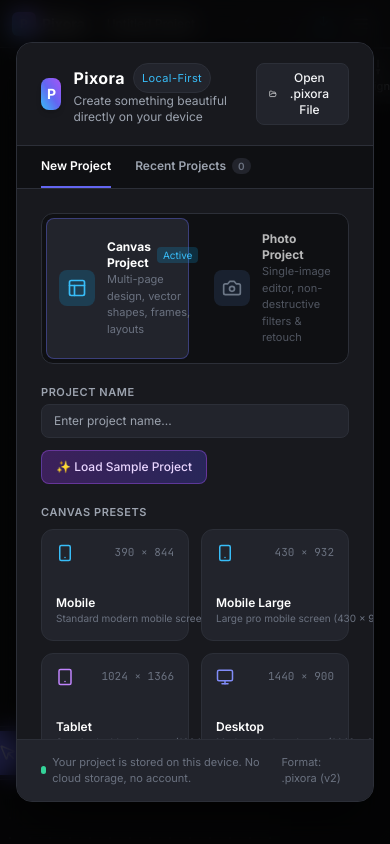
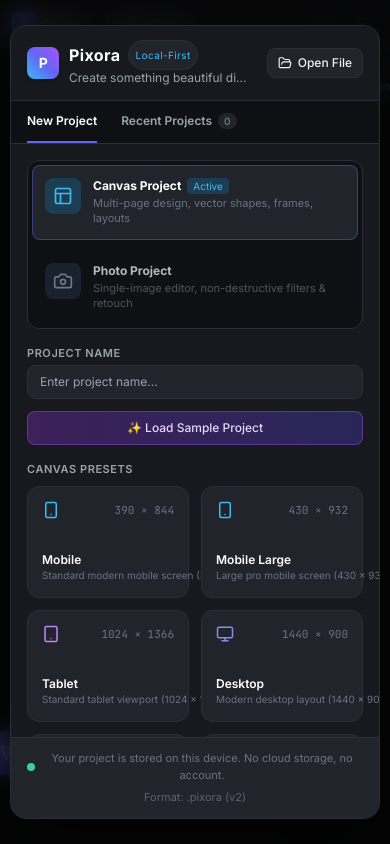
Before and after one commit to uypanha/pixora, a React (Vite) app: page / in a window 390 px wide. Built offline with nearby package versions, Linux system fonts and the light colour scheme.

Commit message:
fix(ui): improve launcher responsiveness for smaller screen widths

```diff
--- a/src/components/launcher/Launcher.tsx
+++ b/src/components/launcher/Launcher.tsx
@@ -180,7 +180,7 @@
   };
 
   return (
-    <div className="fixed inset-0 z-50 flex items-center justify-center bg-black/75 backdrop-blur-md p-4 select-none">
+    <div className="fixed inset-0 z-50 flex items-center justify-center bg-black/75 backdrop-blur-md p-2.5 sm:p-4 select-none">
       <input
         ref={fileInputRef}
         type="file"
@@ -196,38 +196,39 @@
         onChange={handlePhotoUpload}
       />
 
-      <div className="bg-pixora-surface border border-pixora-border rounded-2xl shadow-pixora-modal w-full max-w-3xl max-h-[90vh] flex flex-col overflow-hidden animate-in fade-in zoom-in-95 duration-200">
+      <div className="bg-pixora-surface border border-pixora-border rounded-2xl shadow-pixora-modal w-full max-w-3xl max-h-[94vh] sm:max-h-[90vh] flex flex-col overflow-hidden animate-in fade-in zoom-in-95 duration-200">
         {/* Header */}
-        <div className="flex items-center justify-between px-6 py-5 border-b border-pixora-border bg-pixora-surface">
-          <div className="flex items-center space-x-3">
-            <div className="w-8 h-8 rounded-lg bg-gradient-to-tr from-sky-400 via-indigo-500 to-purple-500 flex items-center justify-center shadow-md">
+        <div className="flex items-center justify-between px-4 py-3.5 sm:px-6 sm:py-5 border-b border-pixora-border bg-pixora-surface gap-3">
+          <div className="flex items-center space-x-2.5 sm:space-x-3 min-w-0">
+            <div className="w-8 h-8 rounded-lg bg-gradient-to-tr from-sky-400 via-indigo-500 to-purple-500 flex items-center justify-center shadow-md flex-shrink-0">
               <span className="text-white text-sm font-black tracking-tighter">P</span>
             </div>
-            <div>
+            <div className="min-w-0">
               <h2 className="text-base font-bold text-white tracking-wide flex items-center space-x-2">
                 <span>Pixora</span>
-                <span className="text-[11px] font-normal px-2 py-0.5 rounded-full bg-pixora-elevated text-pixora-selection border border-pixora-border">
+                <span className="text-[10px] sm:text-[11px] font-normal px-1.5 sm:px-2 py-0.5 rounded-full bg-pixora-elevated text-pixora-selection border border-pixora-border whitespace-nowrap">
                   Local-First
                 </span>
               </h2>
-              <p className="text-xs text-pixora-text-muted">
+              <p className="text-xs text-pixora-text-muted truncate max-w-[180px] xs:max-w-xs sm:max-w-none">
                 Create something beautiful directly on your device
               </p>
             </div>
           </div>
 
-          <div className="flex items-center space-x-2">
+          <div className="flex items-center space-x-2 flex-shrink-0">
             <button
               onClick={handleOpenLocalFile}
-              className="flex items-center space-x-1.5 px-3 py-1.5 bg-pixora-elevated hover:bg-pixora-hover text-xs font-medium text-pixora-text rounded-lg border border-pixora-border transition-colors"
+              className="flex items-center space-x-1.5 px-2.5 sm:px-3 py-1.5 bg-pixora-elevated hover:bg-pixora-hover text-xs font-medium text-pixora-text rounded-lg border border-pixora-border transition-colors whitespace-nowrap"
             >
-              <FolderOpen size={14} />
-              <span>Open .pixora File</span>
+              <FolderOpen size={14} className="flex-shrink-0" />
+              <span className="hidden sm:inline">Open .pixora File</span>
+              <span className="sm:hidden">Open File</span>
             </button>
             {hasActiveProject && (
               <button
                 onClick={onClose}
-                className="text-pixora-text-muted hover:text-white p-1 rounded-lg hover:bg-pixora-hover transition-colors"
+                className="text-pixora-text-muted hover:text-white p-1 rounded-lg hover:bg-pixora-hover transition-colors flex-shrink-0"
               >
                 <X size={20} />
               </button>
@@ -237,17 +238,19 @@
 
         {/* Local Recovery Banner */}
         {hasActiveProject && (
-          <div className="px-6 py-3 bg-gradient-to-r from-indigo-950/40 to-sky-950/30 border-b border-pixora-border/60 flex items-center justify-between">
-            <div className="flex items-center space-x-2 text-xs">
-              <FileCheck size={16} className="text-emerald-400" />
-              <span className="text-white font-medium">We found a locally saved project:</span>
-              <span className="text-pixora-selection font-semibold truncate max-w-xs">
-                "{activeProjectName || 'Untitled Project'}"
-              </span>
+          <div className="px-4 py-2.5 sm:px-6 sm:py-3 bg-gradient-to-r from-indigo-950/40 to-sky-950/30 border-b border-pixora-border/60 flex flex-col sm:flex-row items-start sm:items-center justify-between gap-2.5">
+            <div className="flex items-center space-x-2 text-xs min-w-0 flex-1">
+              <FileCheck size={16} className="text-emerald-400 flex-shrink-0" />
+              <div className="flex items-center space-x-1.5 min-w-0">
+                <span className="text-white font-medium whitespace-nowrap">Locally saved project:</span>
+                <span className="text-pixora-selection font-semibold truncate max-w-[140px] xs:max-w-[200px] sm:max-w-xs">
+                  "{activeProjectName || 'Untitled Project'}"
+                </span>
+              </div>
             </div>
             <button
               onClick={onClose}
-              className="flex items-center space-x-1 px-3 py-1 bg-pixora-accent hover:bg-pixora-accent-hover text-white text-xs font-semibold rounded-md shadow-sm transition-all"
+              className="flex items-center justify-center space-x-1 px-3 py-1.5 sm:py-1 bg-pixora-accent hover:bg-pixora-accent-hover text-white text-xs font-semibold rounded-md shadow-sm transition-all whitespace-nowrap self-end sm:self-auto w-full sm:w-auto"
             >
               <span>Continue Editing</span>
               <ArrowRight size={13} />
@@ -256,7 +259,7 @@
         )}
 
         {/* Tabs */}
-        <div className="flex items-center border-b border-pixora-border px-6 bg-pixora-bg">
+        <div className="flex items-center border-b border-pixora-border px-4 sm:px-6 bg-pixora-bg">
           <button
             onClick={() => setActiveTab('create')}
             className={`py-3 text-xs font-semibold mr-6 border-b-2 transition-colors ${
@@ -283,22 +286,22 @@
         </div>
 
         {/* Tab Content */}
-        <div className="flex-1 overflow-y-auto p-6">
+        <div className="flex-1 overflow-y-auto p-4 sm:p-6">
           {activeTab === 'create' ? (
-            <div className="space-y-5">
+            <div className="space-y-4 sm:space-y-5">
               {/* Project Type Switcher */}
-              <div className="grid grid-cols-2 gap-3 p-1 bg-pixora-bg rounded-xl border border-pixora-border">
+              <div className="grid grid-cols-1 sm:grid-cols-2 gap-2.5 sm:gap-3 p-1 bg-pixora-bg rounded-xl border border-pixora-border">
                 <button
                   type="button"
                   onClick={() => setProjectTypeTab('canvas')}
-                  className={`flex items-center gap-3 p-3 rounded-lg text-left transition-all ${
+                  className={`flex items-start sm:items-center gap-3 p-3 rounded-lg text-left transition-all ${
                     projectTypeTab === 'canvas'
                       ? 'bg-pixora-elevated border border-pixora-accent/40 shadow-sm'
                       : 'hover:bg-pixora-hover/60 border border-transparent opacity-70 hover:opacity-100'
                   }`}
                 >
                   <div
-                    className={`p-2 rounded-lg ${
+                    className={`p-2 rounded-lg flex-shrink-0 ${
                       projectTypeTab === 'canvas'
                         ? 'bg-sky-500/20 text-sky-400'
                         : 'bg-slate-800 text-slate-400'
@@ -306,8 +309,8 @@
                   >
                     <Layout size={20} />
                   </div>
-                  <div>
-                    <div className="text-xs font-bold text-white flex items-center gap-1.5">
+                  <div className="flex-1 min-w-0">
+                    <div className="text-xs font-bold text-white flex items-center gap-1.5 flex-wrap">
                       <span>Canvas Project</span>
                       {projectTypeTab === 'canvas' && (
                         <span className="text-[10px] px-1.5 py-0.2 rounded bg-sky-500/20 text-sky-400 font-normal">
@@ -315,7 +318,7 @@
                         </span>
                       )}
                     </div>
-                    <div className="text-[11px] text-pixora-text-dim">
+                    <div className="text-[11px] text-pixora-text-dim mt-0.5 leading-snug">
                       Multi-page design, vector shapes, frames, layouts
                     </div>
                   </div>
@@ -324,14 +327,14 @@
                 <button
                   type="button"
                   onClick={() => setProjectTypeTab('photo')}
-                  className={`flex items-center gap-3 p-3 rounded-lg text-left transition-all ${
+                  className={`flex items-start sm:items-center gap-3 p-3 rounded-lg text-left transition-all ${
                     projectTypeTab === 'photo'
                       ? 'bg-pixora-elevated border border-emerald-500/40 shadow-sm'
                       : 'hover:bg-pixora-hover/60 border border-transparent opacity-70 hover:opacity-100'
                   }`}
                 >
                   <div
-                    className={`p-2 rounded-lg ${
+                    className={`p-2 rounded-lg flex-shrink-0 ${
                       projectTypeTab === 'photo'
                         ? 'bg-emerald-500/20 text-emerald-400'
                         : 'bg-slate-800 text-slate-400'
@@ -339,8 +342,8 @@
                   >
                     <Camera size={20} />
                   </div>
-                  <div>
-                    <div className="text-xs font-bold text-white flex items-center gap-1.5">
+                  <div className="flex-1 min-w-0">
+                    <div className="text-xs font-bold text-white flex items-center gap-1.5 flex-wrap">
                       <span>Photo Project</span>
                       {projectTypeTab === 'photo' && (
                         <span className="text-[10px] px-1.5 py-0.2 rounded bg-emerald-500/20 text-emerald-400 font-normal">
@@ -348,7 +351,7 @@
                         </span>
                       )}
                     </div>
-                    <div className="text-[11px] text-pixora-text-dim">
+                    <div className="text-[11px] text-pixora-text-dim mt-0.5 leading-snug">
                       Single-image editor, non-destructive filters & retouch
                     </div>
                   </div>
@@ -357,7 +360,7 @@
 
               {/* Project Name */}
               <div className="flex flex-col sm:flex-row sm:items-center justify-between gap-3">
-                <div className="flex-1 max-w-sm">
+                <div className="flex-1 sm:max-w-sm">
                   <label className="block text-[11px] font-semibold uppercase tracking-wider text-pixora-text-muted mb-1">
                     Project Name
                   </label>
@@ -378,7 +381,7 @@
                   <div className="flex items-end">
                     <button
                       onClick={handleCreateSample}
-                      className="px-3.5 py-2 bg-gradient-to-r from-purple-600/30 to-indigo-600/30 hover:from-purple-600/40 hover:to-indigo-600/40 text-purple-200 border border-purple-500/40 rounded-lg text-xs font-medium transition-all"
+                      className="w-full sm:w-auto px-3.5 py-2 bg-gradient-to-r from-purple-600/30 to-indigo-600/30 hover:from-purple-600/40 hover:to-indigo-600/40 text-purple-200 border border-purple-500/40 rounded-lg text-xs font-medium transition-all text-center"
                     >
                       ✨ Load Sample Project
                     </button>
@@ -387,7 +390,7 @@
                   <div className="flex items-end">
                     <button
                       onClick={handleCreateSamplePhoto}
-                      className="px-3.5 py-2 bg-gradient-to-r from-emerald-600/30 to-teal-600/30 hover:from-emerald-600/40 hover:to-teal-600/40 text-emerald-200 border border-emerald-500/40 rounded-lg text-xs font-medium transition-all flex items-center gap-1.5"
+                      className="w-full sm:w-auto px-3.5 py-2 bg-gradient-to-r from-emerald-600/30 to-teal-600/30 hover:from-emerald-600/40 hover:to-teal-600/40 text-emerald-200 border border-emerald-500/40 rounded-lg text-xs font-medium transition-all flex items-center justify-center gap-1.5"
                     >
                       <Sparkles size={13} />
                       <span>Load Sample Photo</span>
@@ -477,10 +480,10 @@
                 <div className="space-y-4">
                   <div
                     onClick={() => photoInputRef.current?.click()}
-                    className="p-8 border-2 border-dashed border-emerald-500/30 hover:border-emerald-500/70 bg-emerald-500/5 hover:bg-emerald-500/10 rounded-2xl cursor-pointer transition-all flex flex-col items-center justify-center text-center group"
+                    className="p-6 sm:p-8 border-2 border-dashed border-emerald-500/30 hover:border-emerald-500/70 bg-emerald-500/5 hover:bg-emerald-500/10 rounded-2xl cursor-pointer transition-all flex flex-col items-center justify-center text-center group"
                   >
-                    <div className="w-14 h-14 rounded-2xl bg-emerald-500/20 text-emerald-400 flex items-center justify-center mb-3 group-hover:scale-110 transition-transform">
-                      <UploadCloud size={28} />
+                    <div className="w-12 h-12 sm:w-14 sm:h-14 rounded-2xl bg-emerald-500/20 text-emerald-400 flex items-center justify-center mb-3 group-hover:scale-110 transition-transform">
+                      <UploadCloud size={26} />
                     </div>
                     <div className="text-sm font-bold text-white mb-1">
                       Choose a Photo from Your Device
@@ -490,14 +493,14 @@
                     </div>
                     <button
                       type="button"
-                      className="mt-4 px-4 py-2 bg-emerald-600 hover:bg-emerald-500 text-white text-xs font-semibold rounded-lg shadow-sm transition-all"
+                      className="mt-4 px-4 py-2 bg-emerald-600 hover:bg-emerald-500 text-white text-xs font-semibold rounded-lg shadow-sm transition-all w-full sm:w-auto"
                     >
                       Browse Files
                     </button>
                   </div>
 
                   {/* Photo Editor Feature Highlights */}
-                  <div className="grid grid-cols-3 gap-3 text-xs text-pixora-text-dim">
+                  <div className="grid grid-cols-1 sm:grid-cols-3 gap-2.5 sm:gap-3 text-xs text-pixora-text-dim">
                     <div className="p-3 bg-pixora-elevated rounded-xl border border-pixora-border">
                       <div className="font-semibold text-white mb-1">Non-Destructive</div>
                       <div>Original photo asset is preserved. Adjustments and filters are live-rendered.</div>
@@ -598,12 +601,12 @@
         </div>
 
         {/* Footer info */}
-        <div className="px-6 py-3.5 bg-pixora-elevated border-t border-pixora-border flex items-center justify-between text-[11px] text-pixora-text-dim">
+        <div className="px-4 py-3 sm:px-6 sm:py-3.5 bg-pixora-elevated border-t border-pixora-border flex flex-col sm:flex-row items-center justify-between gap-1.5 sm:gap-0 text-[11px] text-pixora-text-dim text-center sm:text-left">
           <div className="flex items-center space-x-1.5">
-            <span className="w-2 h-2 rounded-full bg-emerald-400"></span>
+            <span className="w-2 h-2 rounded-full bg-emerald-400 flex-shrink-0"></span>
             <span>Your project is stored on this device. No cloud storage, no account.</span>
           </div>
-          <span>Format: .pixora (v2)</span>
+          <span className="text-pixora-text-dim/80 whitespace-nowrap">Format: .pixora (v2)</span>
         </div>
       </div>
     </div>
```
